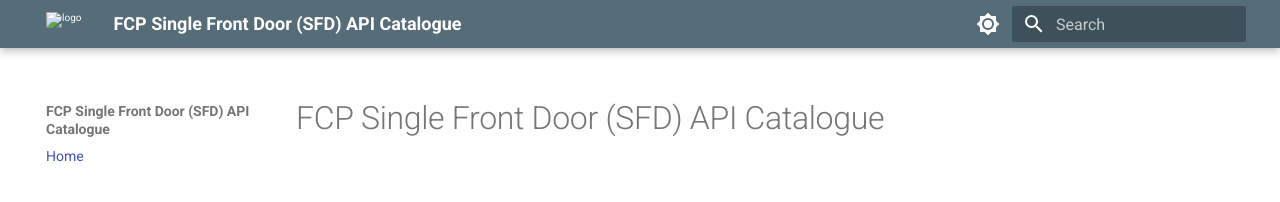
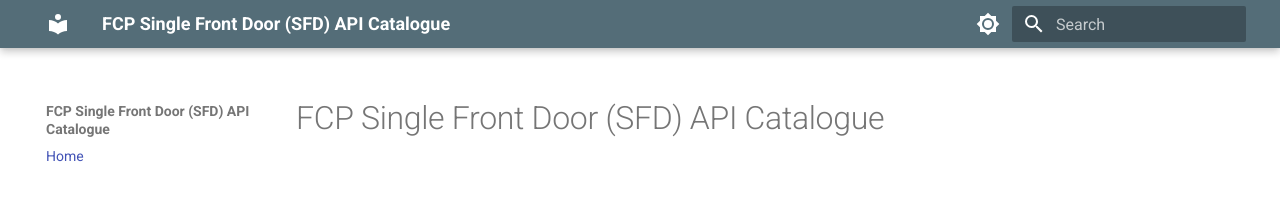
Before and after one commit to DEFRA/fcp-sfd-api-catalogue, an MkDocs documentation site: the page built from docs/index.md, in a window 1280 px wide. Shown: the top 202 px of the page. Built offline with MkDocs 1.6.1 and Material for MkDocs 9.7.7, drawn with Linux system fonts in a browser that asks for light colours.

```diff
--- a/mkdocs.yml
+++ b/mkdocs.yml
@@ -2,7 +2,6 @@ site_name: FCP Single Front Door (SFD) API Catalogue
 site_url: https://defra.github.io/fcp-sfd-api-catalogue/
 theme:
   name: material
-  logo: images/favicon.png
   palette:
     - media: "(prefers-color-scheme: light)"
       scheme: default
```
Also changed, not shown: 1 other file.
